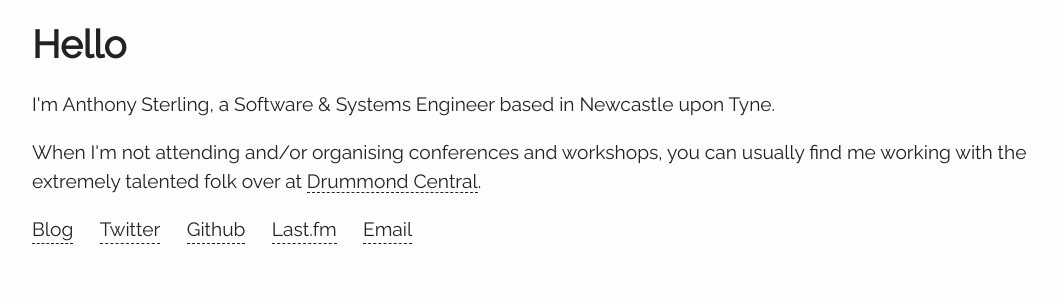
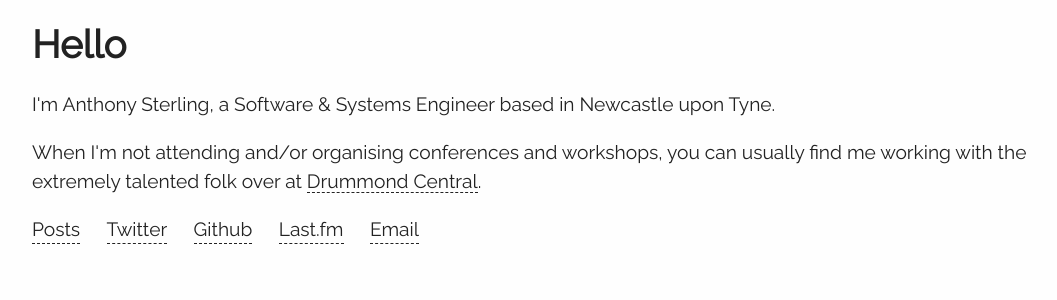
Before and after one commit to anthonysterling/anthonysterling.github.com, a Jekyll site: the page built from index.html, in a window 1280 px wide. Shown: the top 300 px of the page, without its empty margins (76-1133 px from the left). Built offline with Jekyll 4.4.1, drawn with Linux system fonts in a browser that asks for light colours.

Commit message:
Changed "Blog" to "Posts"
It was annoying me, and changing the url would break stuff. Amateur.

```diff
--- a/index.html
+++ b/index.html
@@ -12,7 +12,7 @@
 <div class="row">
     <div class="small-11 small-centered columns">
         <ul class="inline-list">
-            <li><a href="/posts/index.html">Blog</a></li>
+            <li><a href="/posts/index.html">Posts</a></li>
             <li><a href="http://twitter.com/anthonysterling">Twitter</a></li>
             <li><a href="http://github.com/anthonysterling">Github</a></li>
             <li><a href="http://www.last.fm/user/AnthonySterling/library">Last.fm</a></li>
```
